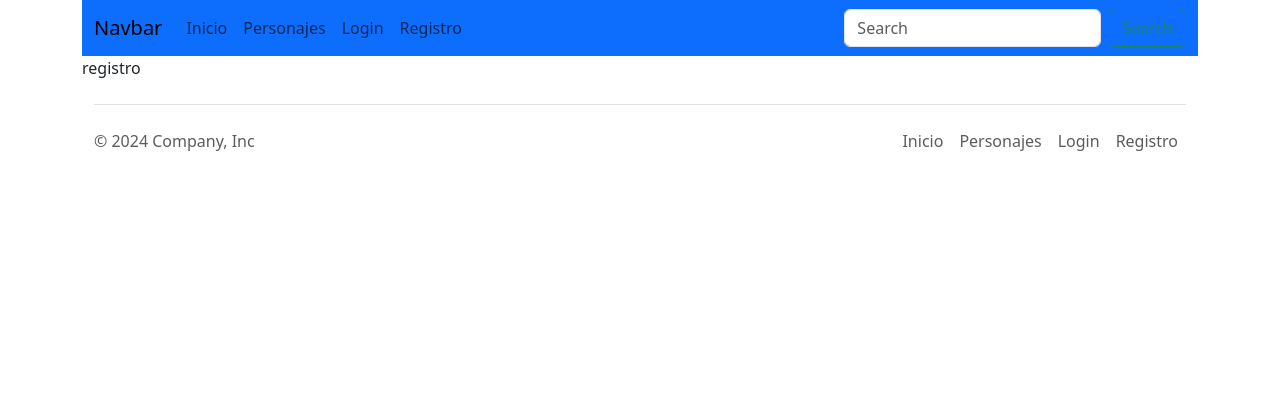
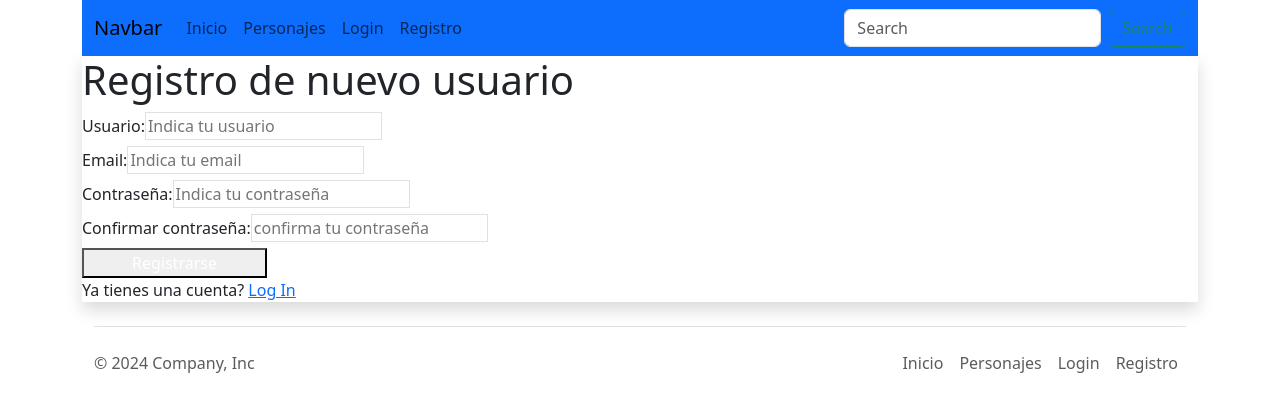
Before and after one commit to viheru/trabajorepositorio, an Angular app: page /registro in a window 1280 px wide. Shown: the top 412 px of the page. Built offline with nearby package versions, Linux system fonts and the light colour scheme.

Commit message:
registro

```diff
--- a/src/app/componentes/registro/registro.component.html
+++ b/src/app/componentes/registro/registro.component.html
@@ -1 +1,45 @@
-<p>registro</p>
+<section class="bg-gray-50 dark:bg-gray-900">
+    <div class="flex flex-col items-center justify-center px-6 py-8 mx-auto md:h-screen lg:py-0">
+      <div
+        class="w-full bg-white rounded-lg shadow dark:border md:mt-0 sm:max-w-md xl:p-0 dark:bg-gray-800 dark:border-gray-700">
+        <div class="p-6 space-y-4 md:space-y-6 sm:p-8">
+          <h1 class="text-xl font-bold leading-tight tracking-tight text-gray-900 md:text-2xl dark:text-white">
+            Registro de nuevo usuario
+          </h1>
+          <div class="space-y-4 md:space-y-6">
+            <div>
+              <label for="usuario" class="block mb-2 text-sm font-medium text-gray-900 dark:text-white">Usuario: </label>
+              <input type="usuario" name="usuario" id="usuario"
+                class="bg-gray-50 border border-gray-300 text-gray-900 sm:text-sm rounded-lg focus:ring-primary-600 focus:border-primary-600 block w-full p-2.5 dark:bg-gray-700 dark:border-gray-600 dark:placeholder-gray-400 dark:text-white dark:focus:ring-blue-500 dark:focus:border-blue-500"
+                placeholder="Indica tu usuario">
+            </div>
+            <div>
+              <label for="email" class="block mb-2 text-sm font-medium text-gray-900 dark:text-white">Email: </label>
+              <input type="email" name="email" id="email" placeholder="Indica tu email"
+                class="bg-gray-50 border border-gray-300 text-gray-900 sm:text-sm rounded-lg focus:ring-primary-600 focus:border-primary-600 block w-full p-2.5 dark:bg-gray-700 dark:border-gray-600 dark:placeholder-gray-400 dark:text-white dark:focus:ring-blue-500 dark:focus:border-blue-500">
+            </div>
+            <div>
+                <label for="contraseña" class="block mb-2 text-sm font-medium text-gray-900 dark:text-white">Contraseña: </label>
+                <input type="contraseña" name="contraseña" id="contraseña" placeholder="Indica tu contraseña"
+                  class="bg-gray-50 border border-gray-300 text-gray-900 sm:text-sm rounded-lg focus:ring-primary-600 focus:border-primary-600 block w-full p-2.5 dark:bg-gray-700 dark:border-gray-600 dark:placeholder-gray-400 dark:text-white dark:focus:ring-blue-500 dark:focus:border-blue-500">
+              </div>
+              <div>
+                <label for="confirmar contraseña" class="block mb-2 text-sm font-medium text-gray-900 dark:text-white">Confirmar contraseña: </label>
+                <input type="confirmar contraseña" name="confirmar contraseña" id="confirmar contraseña" placeholder="confirma tu contraseña"
+                  class="bg-gray-50 border border-gray-300 text-gray-900 sm:text-sm rounded-lg focus:ring-primary-600 focus:border-primary-600 block w-full p-2.5 dark:bg-gray-700 dark:border-gray-600 dark:placeholder-gray-400 dark:text-white dark:focus:ring-blue-500 dark:focus:border-blue-500">
+              </div>
+
+            <button type="click"
+              class="w-full text-white bg-primary-600 hover:bg-primary-700 focus:ring-4 focus:outline-none focus:ring-primary-300 font-medium rounded-lg text-sm px-5 py-2.5 text-center dark:bg-primary-600 dark:hover:bg-primary-700 dark:focus:ring-primary-800">
+              Registrarse
+            </button>
+            <p class="text-sm font-light text-gray-500 dark:text-gray-400">
+              Ya tienes una cuenta?
+              <a href="#" class="font-medium text-primary-600 hover:underline dark:text-primary-500"
+                href="/login">Log In</a>
+            </p>
+          </div>
+        </div>
+      </div>
+    </div>
+  </section>
```
